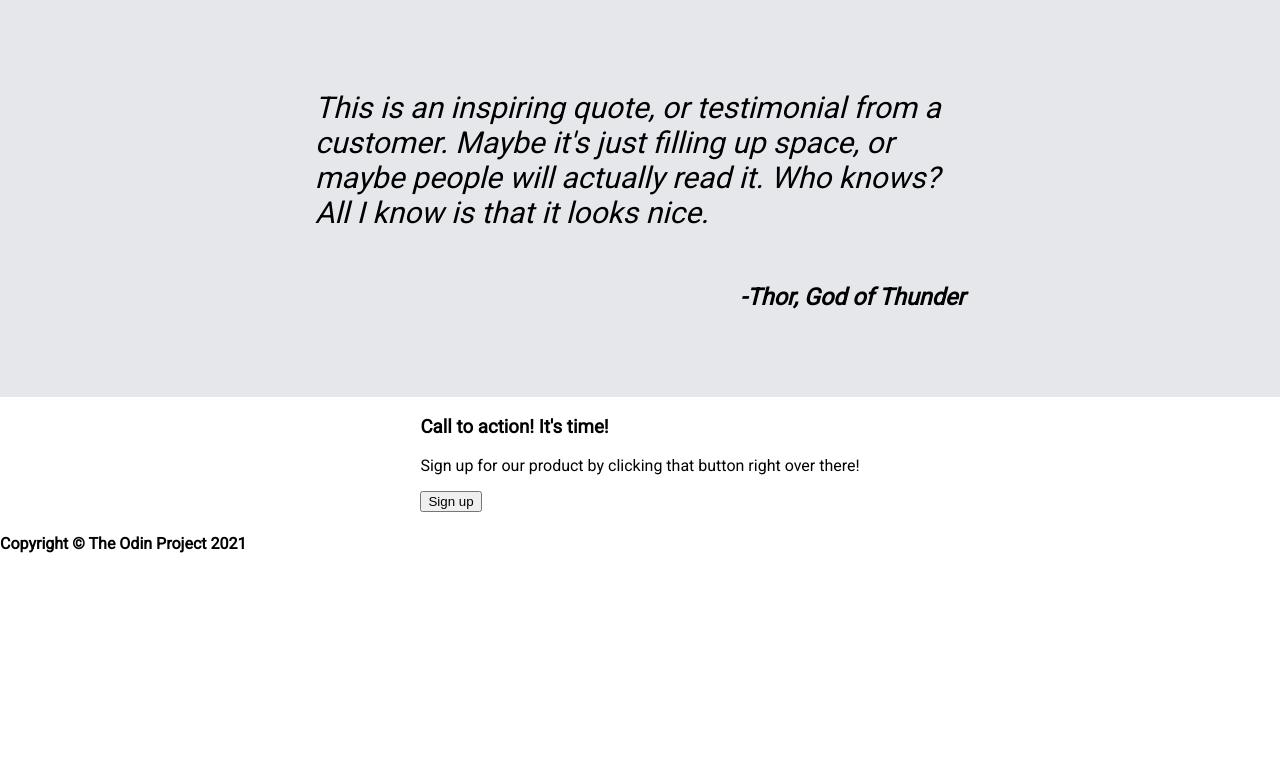
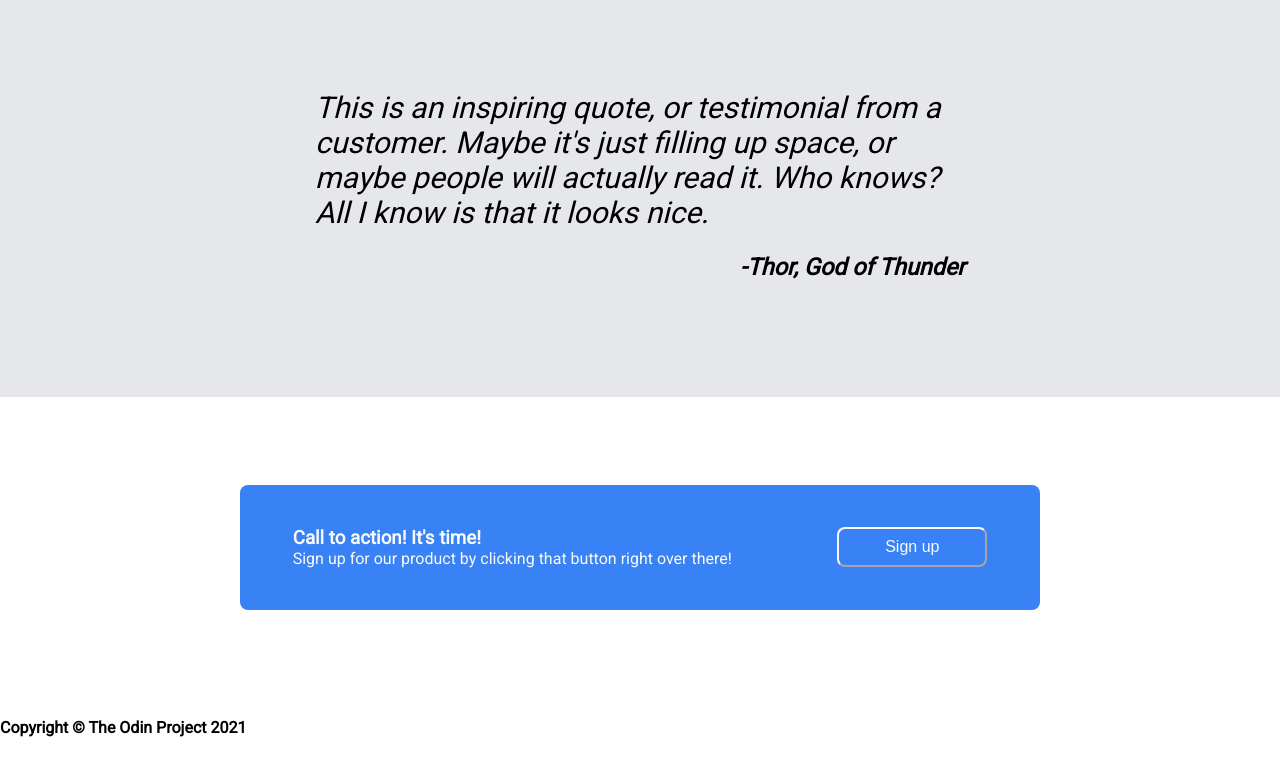
Before and after one commit to NeverMoreDown/Odin-Landing-Page, a plain HTML site: page index.html in a window 1280 px wide. Shown: the part 899-1658 px from the top of the page. Before the commit the page ends 1473 px from the top, so only its background shows below. Drawn offline with Linux system fonts and the light colour scheme.

Commit message:
add style to main-4

```diff
--- a/index.html
+++ b/index.html
@@ -73,7 +73,9 @@
                         <h3>Call to action! It's time!</h3>
                         <p>Sign up for our product by clicking that button right over there!</p>
                     </div>
-                    <button class="button-2">Sign up</button>
+                    <div class="call-button">
+                        <button class="button-2">Sign up</button>
+                    </div>
                 </div>
             </div>
         </div>
--- a/style.css
+++ b/style.css
@@ -162,3 +162,37 @@ ul {
     font-weight: bold;
     font-style: italic;
 }
+
+.main-4 {
+    display: flex;
+    justify-content: center;
+    align-items: center;
+    height: 300px;
+    width: 100vw;
+}
+
+.sign-up {
+    color: #f9faf8;
+    background-color: #3882f6;
+    width: 800px;
+    display: flex;
+    justify-content: space-around;
+    align-items: center;
+    height: 125px;
+    border-radius: 8px;
+}
+
+.sign-up-text h3,p {
+    padding: 0;
+    margin: 0;
+}
+
+.button-2 {
+    border-radius: 8px;
+    background-color: #3882f6;
+    border-color: #f9faf8;
+    color: #f9faf8;
+    width: 150px;
+    height: 40px;
+    font-size: 16px;
+}
```
